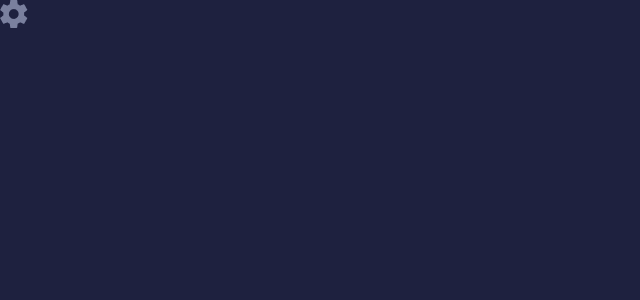
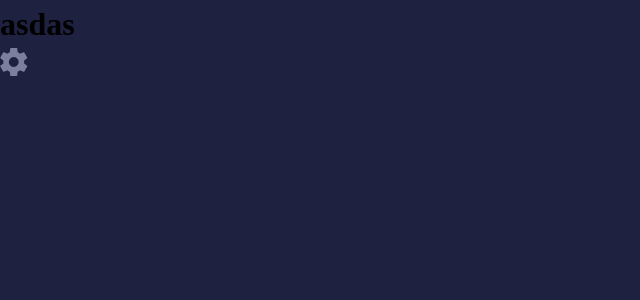
Before and after one commit to MuhammedBaki99/Pomodoro-App-React, a React (Vite) app: page / in a window 1280 px wide. Shown: the top 300 px of the page, without its empty margins (0-640 px from the left). Built offline with nearby package versions, Linux system fonts and the light colour scheme.

Commit message:
pomodoro componenti oluşturuldu ve app e eklendi

```diff
--- a/src/App.jsx
+++ b/src/App.jsx
@@ -1,10 +1,12 @@
 import './App.css'
 import Dialog from './components/Dialog'
+import Pomodoro from './components/Pomodoro'
 
 function App() {
 
   return (
     <>
+    <Pomodoro />
     <Dialog />
     </>
   )
--- /dev/null
+++ b/src/components/Pomodoro/index.jsx
@@ -0,0 +1,7 @@
+import "./pomodoro.css"
+
+export default function Pomodoro(){
+  return(
+    <h1>asdas</h1>
+  )
+}
```
Also changed, not shown: src/components/Pomodoro/pomodoro.css (added).
